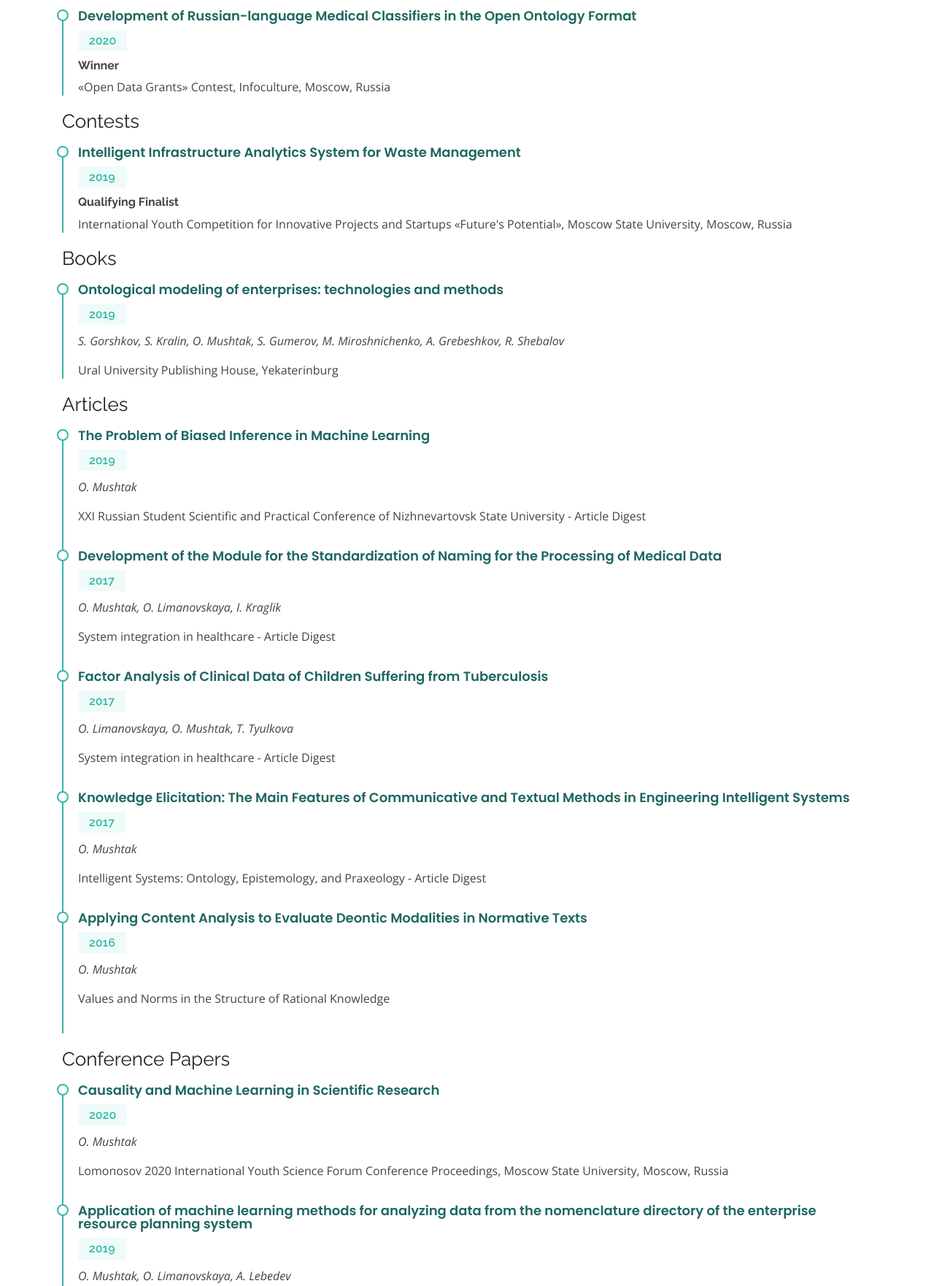
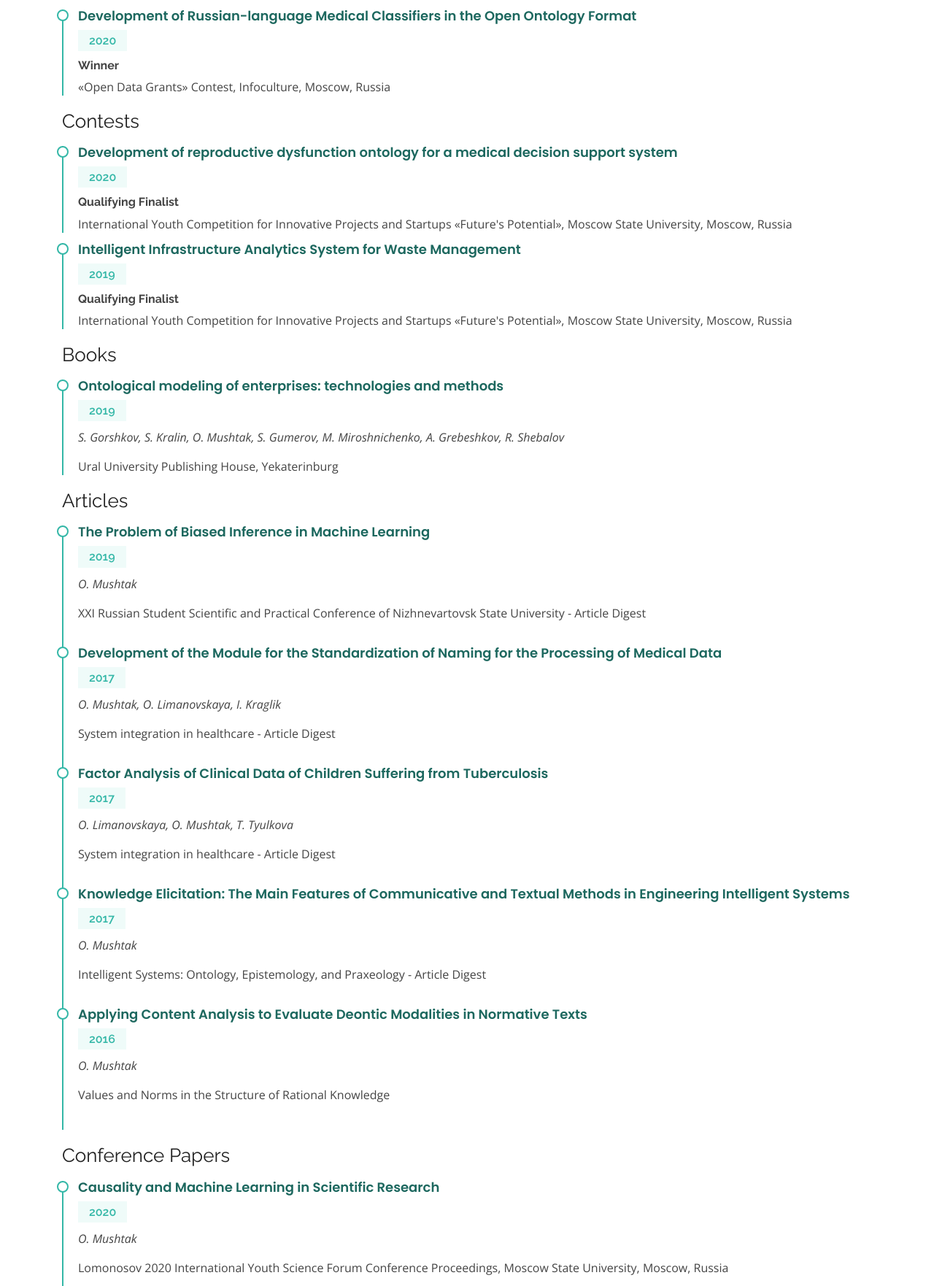
Before and after one commit to fecitpotentiam/fastapi_personal_website, a FastAPI app: page /research in a window 1280 px wide. Shown: the part 275-2037 px from the top of the page at 73% size. Run offline with FastAPI, Linux system fonts and the light colour scheme; some libraries are stand-ins or nearby versions.

Commit message:
Added recent contest

```diff
--- a/templates/research_experience.html
+++ b/templates/research_experience.html
@@ -26,6 +26,12 @@
                     </div>
 
                     <h3 class="resume-title">Contests</h3>
+                    <div class="resume-item pb-0">
+                        <h4>Development of reproductive dysfunction ontology for a medical decision support system</h4>
+                        <h5>2020</h5>
+                        <h6><b>Qualifying Finalist</b></h6>
+                        <p>International Youth Competition for Innovative Projects and Startups «Future's Potential», Moscow State University, Moscow, Russia</p>
+                    </div>
                     <div class="resume-item pb-0">
                         <h4>Intelligent Infrastructure Analytics System for Waste Management</h4>
                         <h5>2019</h5>
```
